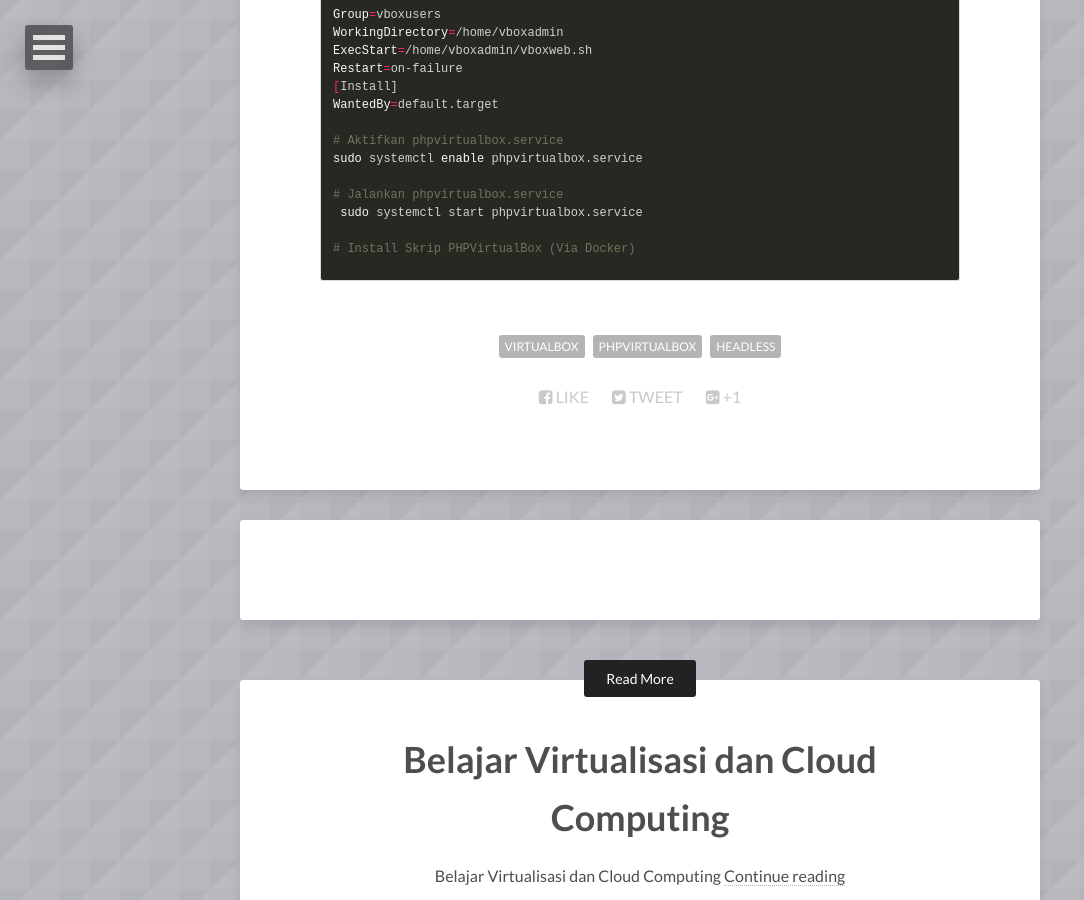
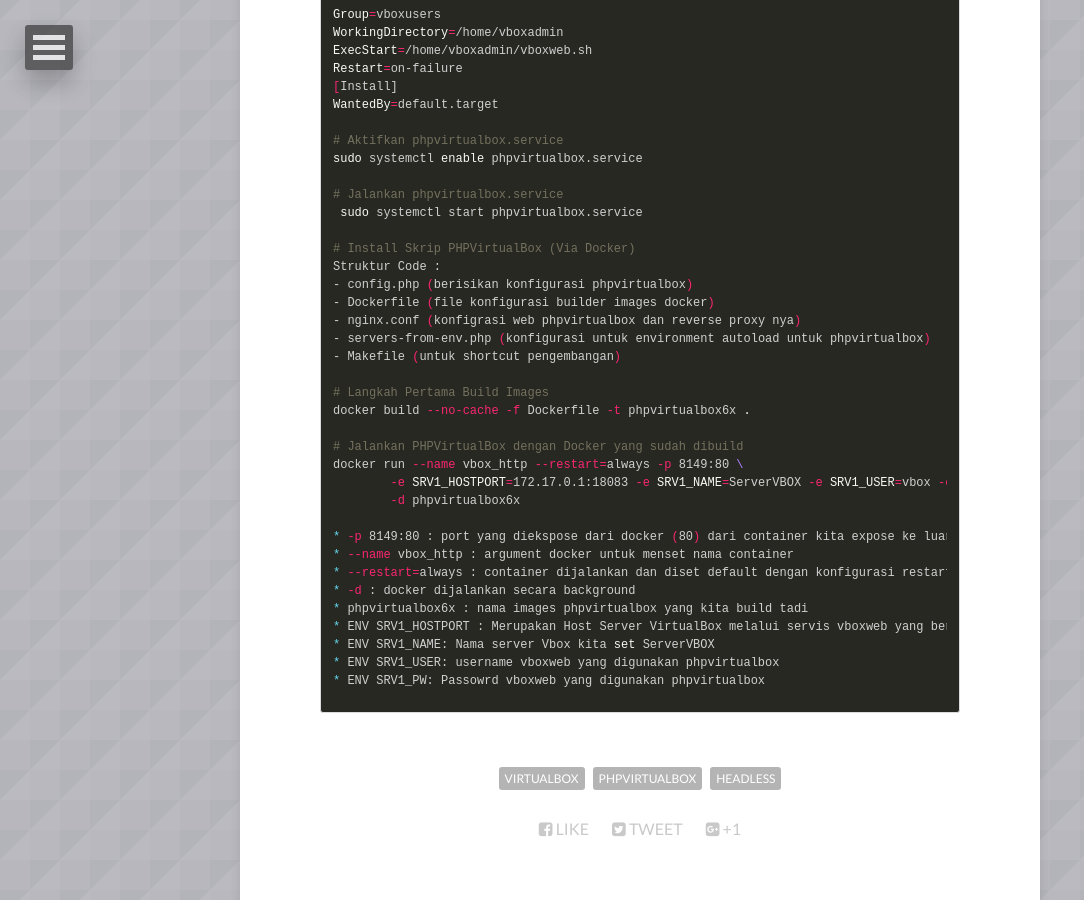
Before and after one commit to danigunawan/danigunawan.github.io, a Jekyll site: the page built from _posts/2022-11-09-belajar-virtualbox-headless-dan-phpvirtualbox-ubuntu.md, in a window 1280 px wide and 900 px high, scrolled down 2200 px. Shown: the whole window, without its empty margins (0-1084 px from the left). Built offline with Jekyll 4.4.1, drawn with Linux system fonts in a browser that asks for light colours; nearby versions of some CDN libraries; comment, search, counter and statistics services are not loaded; some of the changed text lies outside the part shown.

Commit message:
[ADD POSTING] posting

```diff
--- a/_posts/2022-11-09-belajar-virtualbox-headless-dan-phpvirtualbox-ubuntu.md
+++ b/_posts/2022-11-09-belajar-virtualbox-headless-dan-phpvirtualbox-ubuntu.md
@@ -112,5 +112,29 @@
  sudo systemctl start phpvirtualbox.service
 
 # Install Skrip PHPVirtualBox (Via Docker)
+Struktur Code :
+- config.php (berisikan konfigurasi phpvirtualbox)
+- Dockerfile (file konfigurasi builder images docker)
+- nginx.conf (konfigrasi web phpvirtualbox dan reverse proxy nya)
+- servers-from-env.php (konfigurasi untuk environment autoload untuk phpvirtualbox)
+- Makefile (untuk shortcut pengembangan)
+
+# Langkah Pertama Build Images
+docker build --no-cache -f Dockerfile -t phpvirtualbox6x .
+
+# Jalankan PHPVirtualBox dengan Docker yang sudah dibuild
+docker run --name vbox_http --restart=always -p 8149:80 \
+        -e SRV1_HOSTPORT=172.17.0.1:18083 -e SRV1_NAME=ServerVBOX -e SRV1_USER=vbox -e SRV1_PW='password' \
+        -d phpvirtualbox6x
+
+* -p 8149:80 : port yang diekspose dari docker (80) dari container kita expose ke luar dengan menggunakan port alias 8149 (mirip seperti metode forwarding pada port/NAT)
+* --name vbox_http : argument docker untuk menset nama container
+* --restart=always : container dijalankan dan diset default dengan konfigurasi restart always jadi jika servis mati bisa hidup lagi
+* -d : docker dijalankan secara background
+* phpvirtualbox6x : nama images phpvirtualbox yang kita build tadi
+* ENV SRV1_HOSTPORT : Merupakan Host Server VirtualBox melalui servis vboxweb yang berjalan di port 18083 (yang membantu untuk dikonfigurasi melalui phpvirtualbox) disini kita bisa set dengan any host (0.0.0.0) atau pakai IP GW Docker 172.17.0.1
+* ENV SRV1_NAME: Nama server Vbox kita set ServerVBOX
+* ENV SRV1_USER: username vboxweb yang digunakan phpvirtualbox
+* ENV SRV1_PW: Passowrd vboxweb yang digunakan phpvirtualbox
 
 {% endhighlight %}
```
